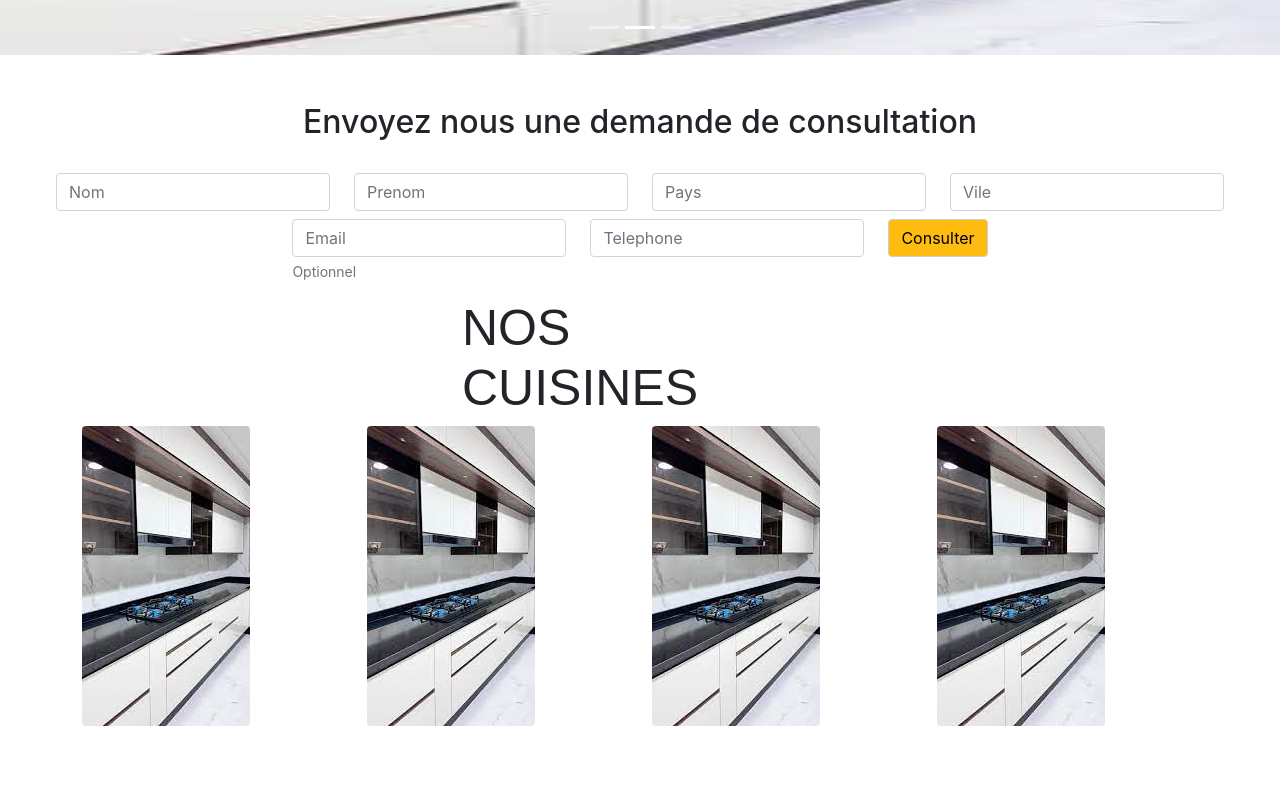
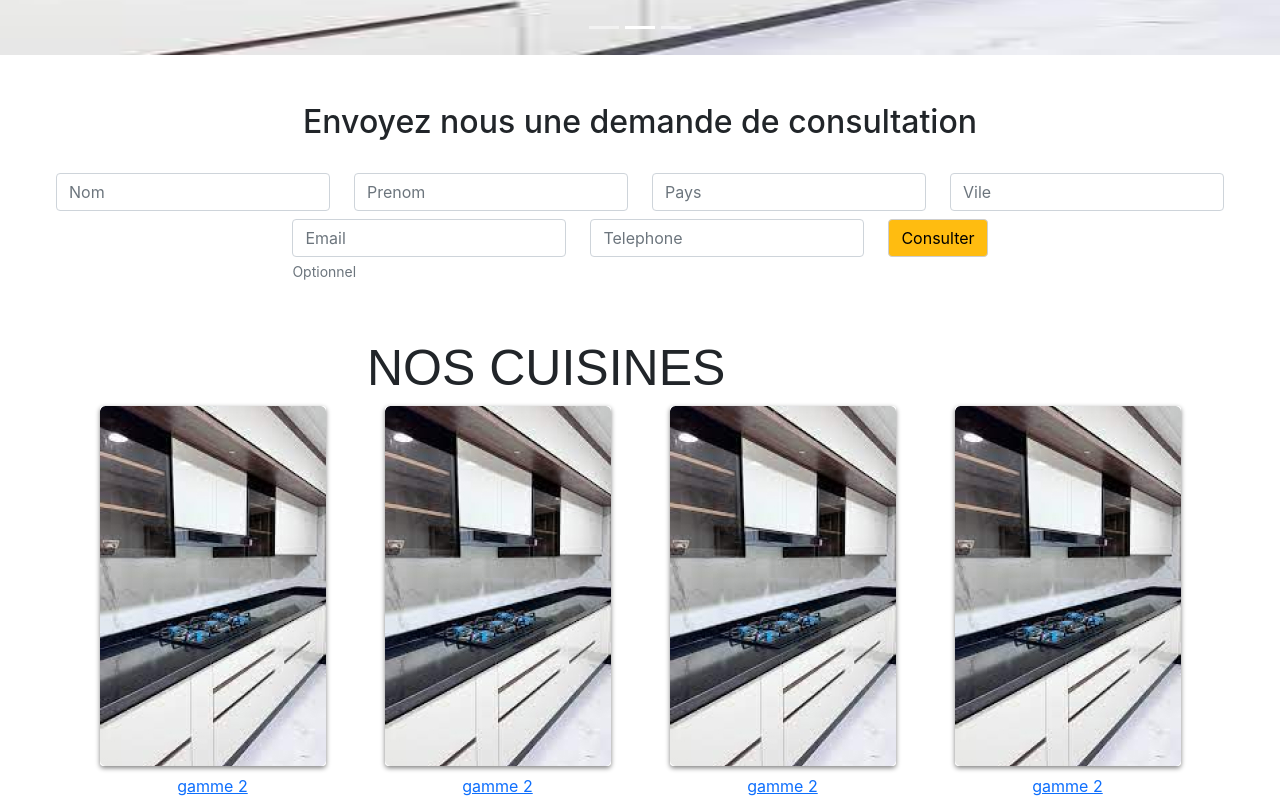
Before and after one commit to housni234/ISrefit, a React (Create React App) app: page / in a window 1280 px wide. Shown: the part 481-1279 px from the top of the page. Before the commit the page ends 1207 px from the top, so only its background shows below. Built offline with nearby package versions, Linux system fonts and the light colour scheme; a web font is replaced by a local one.

Commit message:
nos cuisine images & links centered

```diff
--- a/src/App.css
+++ b/src/App.css
@@ -28,5 +28,6 @@
   font-family: "Aldrich", sans-serif;
   font-weight: 400;
   font-style: normal;
+  padding-top: 40px;
 
 }
--- a/src/Components/NosCuisines.js
+++ b/src/Components/NosCuisines.js
@@ -2,28 +2,47 @@ import React from "react";
 import { Container, Row, Col, Image } from "react-bootstrap";
 
 
-function NosCuisines (){
-return(
+function NosCuisines() {
+    return (
         <>
             <Container>
                 <Row className="justify-content-center">
-        <Col  lg="4">
+                    <Col lg="6">
                         <h1 className="NosCuisines-title" >NOS CUISINES</h1>
                     </Col>
                 </Row>
                 <Row>
-        <Col>
-          <Image src={require("../images/slide2.jpeg")} rounded />
+                    <Col className="text-center">
+                        <Image className="mx-auto d-block" style={{ boxShadow: '0px 2px 5px grey' }} src={require("../images/gamme.jpg")} rounded />
+                        <Row className="justify-content-center mt-2">
+                            <Col >
+                                <a href="../images/slide2.jpeg">gamme 2</a>
                             </Col>
-        {/* <Row><Col ><a href="../images/slide2.jpeg" >gamme 1</a></Col> </Row>  */}
+                        </Row>
+                    </Col>
+                    <Col className="text-center">
+                        <Image className="mx-auto d-block" style={{ boxShadow: '0px 2px 5px grey' }} src={require("../images/gamme.jpg")} rounded />
+                        <Row className="justify-content-center mt-2">
                             <Col >
-          <Image src={require("../images/slide2.jpeg")} rounded />
+                                <a href="../images/slide2.jpeg">gamme 2</a>
                             </Col>
-        <Col  >
-          <Image src={require("../images/slide2.jpeg")} rounded />
+                        </Row>
                     </Col>
+                    <Col className="text-center">
+                        <Image className="mx-auto d-block" style={{ boxShadow: '0px 2px 5px grey' }} src={require("../images/gamme.jpg")} rounded />
+                        <Row className="justify-content-center mt-2">
                             <Col >
-          <Image href="../images/slide2.jpeg" src={require("../images/slide2.jpeg")} rounded />
+                                <a href="../images/slide2.jpeg">gamme 2</a>
+                            </Col>
+                        </Row>
+                    </Col>
+                    <Col className="text-center">
+                        <Image className="mx-auto d-block" style={{ boxShadow: '0px 2px 5px grey' }} src={require("../images/gamme.jpg")} rounded />
+                        <Row className="justify-content-center mt-2">
+                            <Col >
+                                <a href="../images/slide2.jpeg">gamme 2</a>
+                            </Col>
+                        </Row>
                     </Col>
                 </Row>
             </Container>
```
Also changed, not shown: src/images/gamme.jpg (added). Lines whose indentation alone changed are shown as unchanged.
